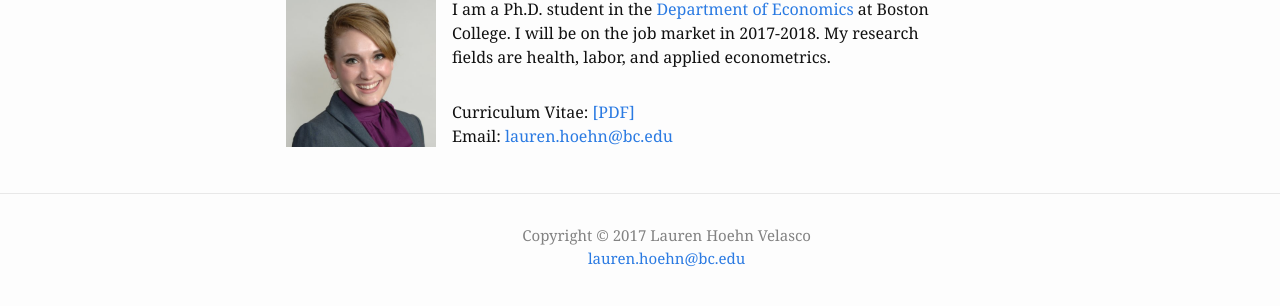
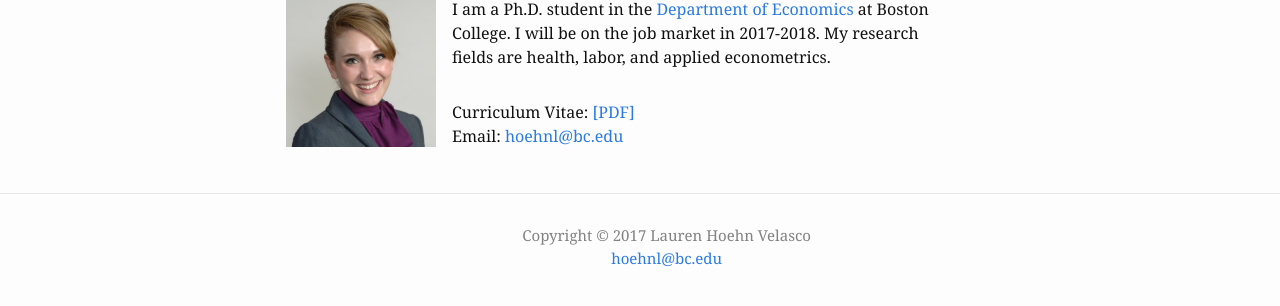
Before and after one commit to germsvel/lhv, a Jekyll site: the page built from index.html, in a window 1280 px wide. Shown: the part 107-413 px from the top of the page. Built offline with Jekyll 4.4.1, drawn with Linux system fonts in a browser that asks for light colours.

Commit message:
Update email to hoehnl@bc.edu

```diff
--- a/_config.yml
+++ b/_config.yml
@@ -1,6 +1,6 @@
 # Site settings
 title: Lauren Hoehn Velasco
-email: lauren.hoehn@bc.edu
+email: hoehnl@bc.edu
 description: > # this means to ignore newlines until "baseurl:"
   Lauren Hoehn Velasco is a graduate student of Economics at Boston College.
   She is an applied microeconomist with a primary interest in
```
